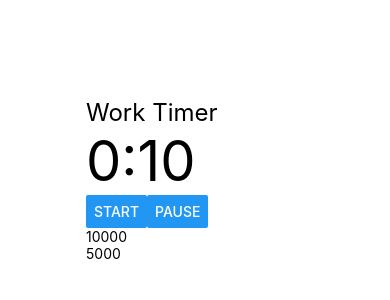
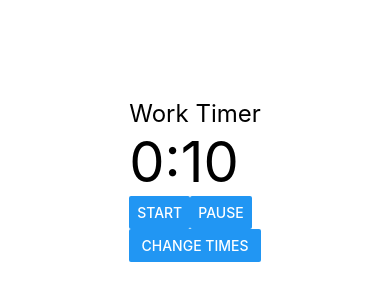
Before and after one commit to mcarson24/pomodoro-timer, a React Native app: screen / in a window 390 px wide. Shown: the part 242-542 px from the top of the page. Built offline with nearby package versions, Linux system fonts and the light colour scheme.

Commit message:
Basic inputs for changing times

```diff
--- a/components/Timer.js
+++ b/components/Timer.js
@@ -10,7 +10,8 @@ export default class Timer extends React.Component {
 			desiredWorkTime: 10000,
       desiredBreakTime: 5000,
       currentTime: '',
-      intervalId: ''
+      intervalId: '',
+      showInputs: false,
 		}
 	}
 
@@ -34,6 +35,18 @@ export default class Timer extends React.Component {
     this.setState({
       intervalId
     })
+  }
+
+  updateCurrentTime = () => {
+  	if (this.state.workMode) {
+  		this.setState(prevState => ({
+  			currentTime: prevState.desiredWorkTime
+  		}))
+  	} else {
+  		this.setState(prevState => ({
+  			currentTime: prevState.desiredBreakTime
+  		}))
+  	}
   }
 
   pause = () => {
@@ -61,39 +74,60 @@ export default class Timer extends React.Component {
   }
 
   handleWorkTimeChange = newTime => {
+  	const newTimeInMilliseconds = newTime * 60 * 1000
   	this.setState({
-  		desiredWorkTime: newTime
+  		desiredWorkTime: newTimeInMilliseconds,
+  		currentTime: newTimeInMilliseconds
   	})
+  	this.pause()
   }
 
   handleBreakTimeChange = newTime => {
+  	const newTimeInMilliseconds = newTime * 60 * 1000
   	this.setState({
-  		desiredBreakTime: newTime
+  		desiredBreakTime: newTimeInMilliseconds,
+  		currentTime: newTimeInMilliseconds
   	})
+  	this.pause()
+  }
+
+  toggleInputs = () => {
+  	this.setState(prevState => ({
+  		showInputs: !prevState.showInputs
+  	}))
   }
 
 	render() {
 		return (
 			<View>
-        <Text style={styles.timerTitle}>{this.title()}</Text>
-        <Text style={styles.timer}>{this.humanReadableTime()}</Text>
+				{!this.state.showInputs && (
+					<View>
+		        <Text style={styles.timerTitle}>{this.title()}</Text>
+		        <Text style={styles.timer}>{this.humanReadableTime()}</Text>
+		        <View style={styles.buttonContainer}>
+		          <Button title="Start" onPress={this.countdown} />
+		          <Button title="Pause" onPress={this.pause} />
+		        </View>
+	        </View>
+				)}
         { this.state.currentTime === 0 && (
           <Button title="Switch Timer"
                   onPress={this.switchTimer} />
         )}
-        <View style={styles.buttonContainer}>
-          <Button title="Start" onPress={this.countdown} />
-          <Button title="Pause" onPress={this.pause} />
-        </View>
         <View>
-        	<TextInput value={this.state.desiredWorkTime.toString()}
-                   	 onChangeText={this.handleWorkTimeChange}
-                   	 keyboardType="numeric"
-                   	 />
-	        <TextInput value={this.state.desiredBreakTime.toString()}
-                   	 onChangeText={this.handleBreakTimeChange}
-                   	 keyboardType="numeric"
-                   	 />
+        	<Button title="Change Times" onPress={this.toggleInputs}/>
+        	{this.state.showInputs && (
+        		<View>
+		        	<TextInput onChangeText={this.handleWorkTimeChange}
+		                   	 keyboardType="numeric"
+		                   	 style={styles.inputs}
+		                   	 />
+			        <TextInput onChangeText={this.handleBreakTimeChange}
+		                   	 keyboardType="numeric"
+		                   	 style={styles.inputs}
+		                   	 />
+         	 	</View>
+      		)}
         </View>
       </View>
 		)
@@ -111,4 +145,11 @@ const styles = StyleSheet.create({
     display: 'flex',
     flexDirection: 'row'
   },
+  inputs: {
+  	backgroundColor: '#cbd5e0',
+  	marginBottom: 15,
+  	padding: 5,
+  	paddingVertical: 15,
+  	borderRadius: 5
+  }
 })
```
